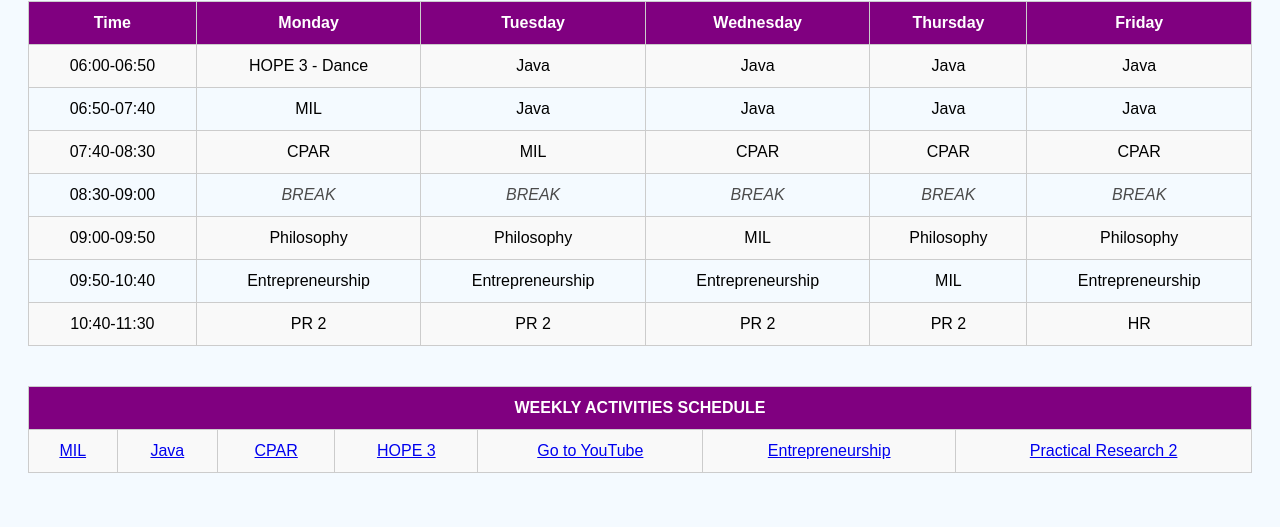
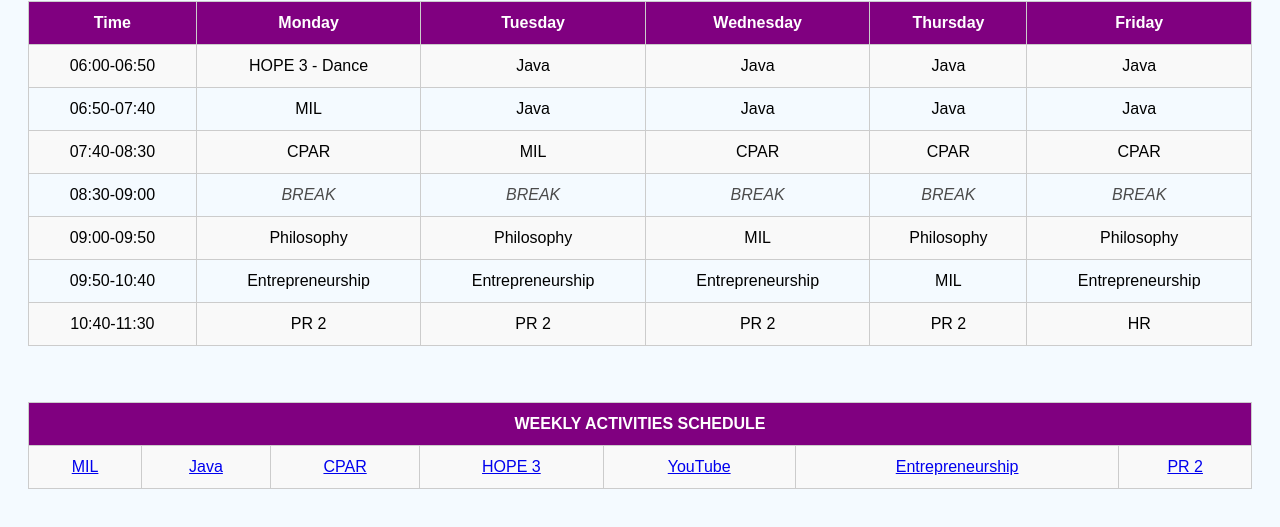
Before and after one commit to Nowiexx/schedule, a plain HTML site: page index.html in a window 1280 px wide. Shown: the part 85-612 px from the top of the page. Drawn offline with Linux system fonts and the light colour scheme.

Commit message:
Update index.html

```diff
--- a/index.html
+++ b/index.html
@@ -1,3 +1,4 @@
+
 <html>
 <head>
   <title>Portrait Class Schedule</title>
@@ -52,18 +53,15 @@
       <th>Wednesday</th>
       <th>Thursday</th>
       <th>Friday</th>
-
-
     </tr>
 
     <tr>
       <td>06:00-06:50</td>
-      <td>HOPE 3 -  Dance </td>
+      <td>HOPE 3 - Dance</td>
       <td>Java</td>
       <td>Java</td>
       <td>Java</td>
       <td>Java</td>
-
     </tr>
 
     <tr>
@@ -73,7 +71,6 @@
       <td>Java</td>
       <td>Java</td>
       <td>Java</td>
-
     </tr>
 
     <tr>
@@ -83,7 +80,6 @@
       <td>CPAR</td>
       <td>CPAR</td>
       <td>CPAR</td>
-
     </tr>
 
     <tr>
@@ -93,7 +89,6 @@
       <td class="activity">BREAK</td>
       <td class="activity">BREAK</td>
       <td class="activity">BREAK</td>
-
     </tr>
 
     <tr>
@@ -103,7 +98,6 @@
       <td>MIL</td>
       <td>Philosophy</td>
       <td>Philosophy</td>
-
     </tr>
 
     <tr>
@@ -113,6 +107,7 @@
       <td>Entrepreneurship</td>
       <td>MIL</td>
       <td>Entrepreneurship</td>
+    </tr>
 
     <tr>
       <td>10:40-11:30</td>
@@ -121,53 +116,42 @@
       <td>PR 2</td>
       <td>PR 2</td>
       <td>HR</td>
+    </tr>
+  </table>
 
-</tr>
+  <br><br>
 
   <table>
-
     <tr>
-<table border="1">
-  <tr>
-
       <th colspan="7">WEEKLY ACTIVITIES SCHEDULE</th>
-
     </tr>
 
     <tr>
-
       <td style="text-align: center;">
-<a href="#" onclick="document.getElementById('mil-slides').style.display='block'; return false;">MIL</a>
-
+        <a href="#" onclick="toggleSlides(); return false;">MIL</a>
         <div id="mil-slides" style="display:none; margin-top: 10px;">
           <iframe src="https://docs.google.com/presentation/d/e/2PACX-1vRrINQZRssoPb_zAWyyZJIBq7BaJB4Q8owQFRGiafqEJlIMpiUqCBEHdXjfQXWLqg/pubembed?start=false&loop=false&delayms=3000"
-    frameborder="0" width="100%" height="500"
+            frameborder="0" width="100%" height="400"
             allowfullscreen="true" mozallowfullscreen="true" webkitallowfullscreen="true">
           </iframe>
         </div>
-
-    <td style="text-align: center;">
-      <a href="math/activities.html">Java</a>
-
-<td style="text-align: center;">
-      <a href="math/activities.html">CPAR</a>
-
- <td style="text-align: center;">
-      <a href="math/activities.html">HOPE 3</a>
-
- <td style="text-align: center;">
-      <a href="https://www.youtube.com" target="_blank">Go to YouTube</a>
-
- <td style="text-align: center;">
-      <a href="math/activities.html">Entrepreneurship</a>
-
-<td style="text-align: center;">
-      <a href="math/activities.html">Practical Research 2</a></tr>
-
+      </td>
+      <td style="text-align: center;"><a href="math/activities.html">Java</a></td>
+      <td style="text-align: center;"><a href="math/activities.html">CPAR</a></td>
+      <td style="text-align: center;"><a href="math/activities.html">HOPE 3</a></td>
+      <td style="text-align: center;"><a href="https://www.youtube.com" target="_blank">YouTube</a></td>
+      <td style="text-align: center;"><a href="math/activities.html">Entrepreneurship</a></td>
+      <td style="text-align: center;"><a href="math/activities.html">PR 2</a></td>
+    </tr>
   </table>
 
 
-</table>
+  <script>
+    function toggleSlides() {
+      var slide = document.getElementById('mil-slides');
+      slide.style.display = (slide.style.display === 'none') ? 'block' : 'none';
+    }
+  </script>
 
 </body>
 </html>
```
Lines whose indentation alone changed are shown as unchanged.
